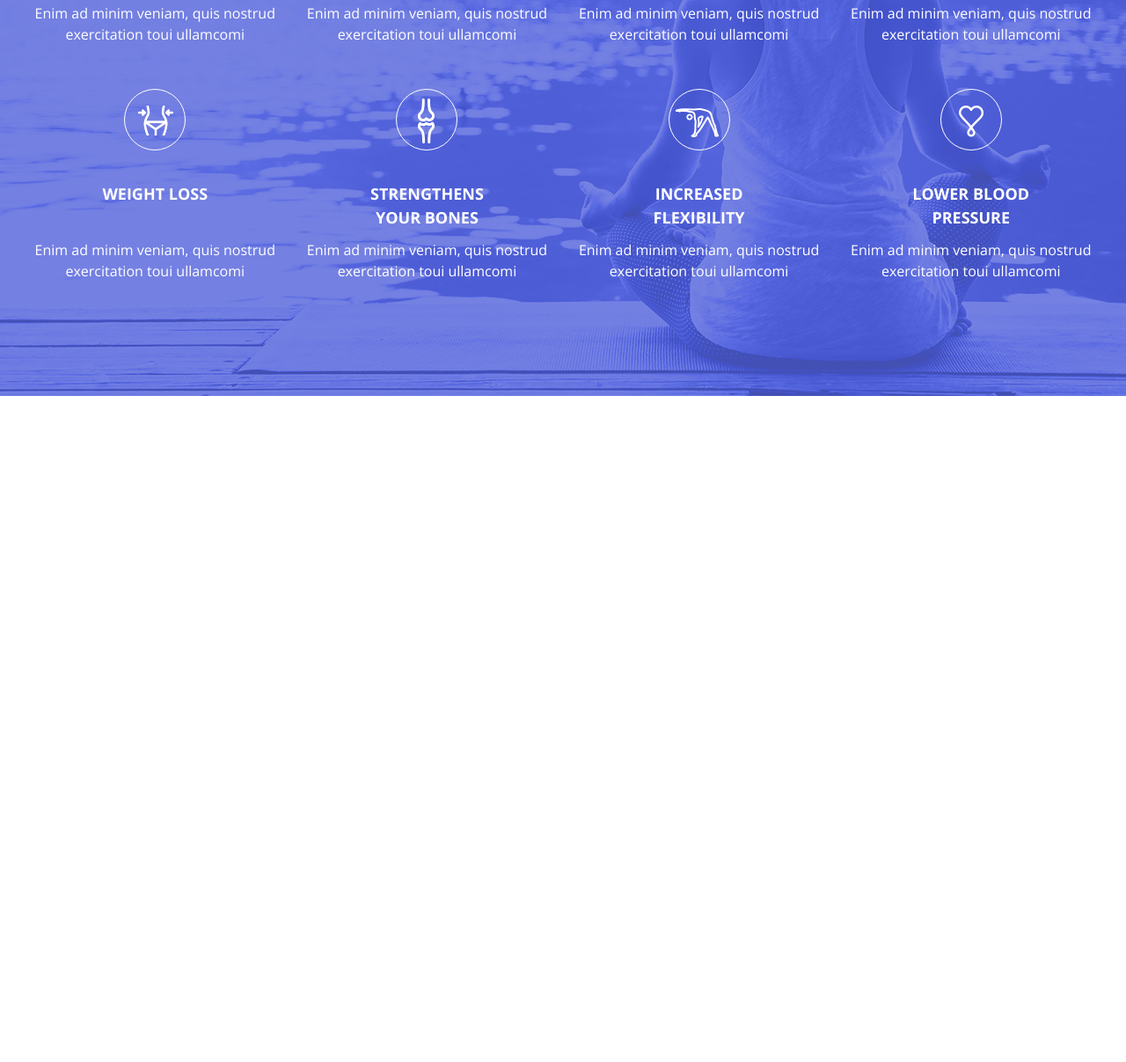
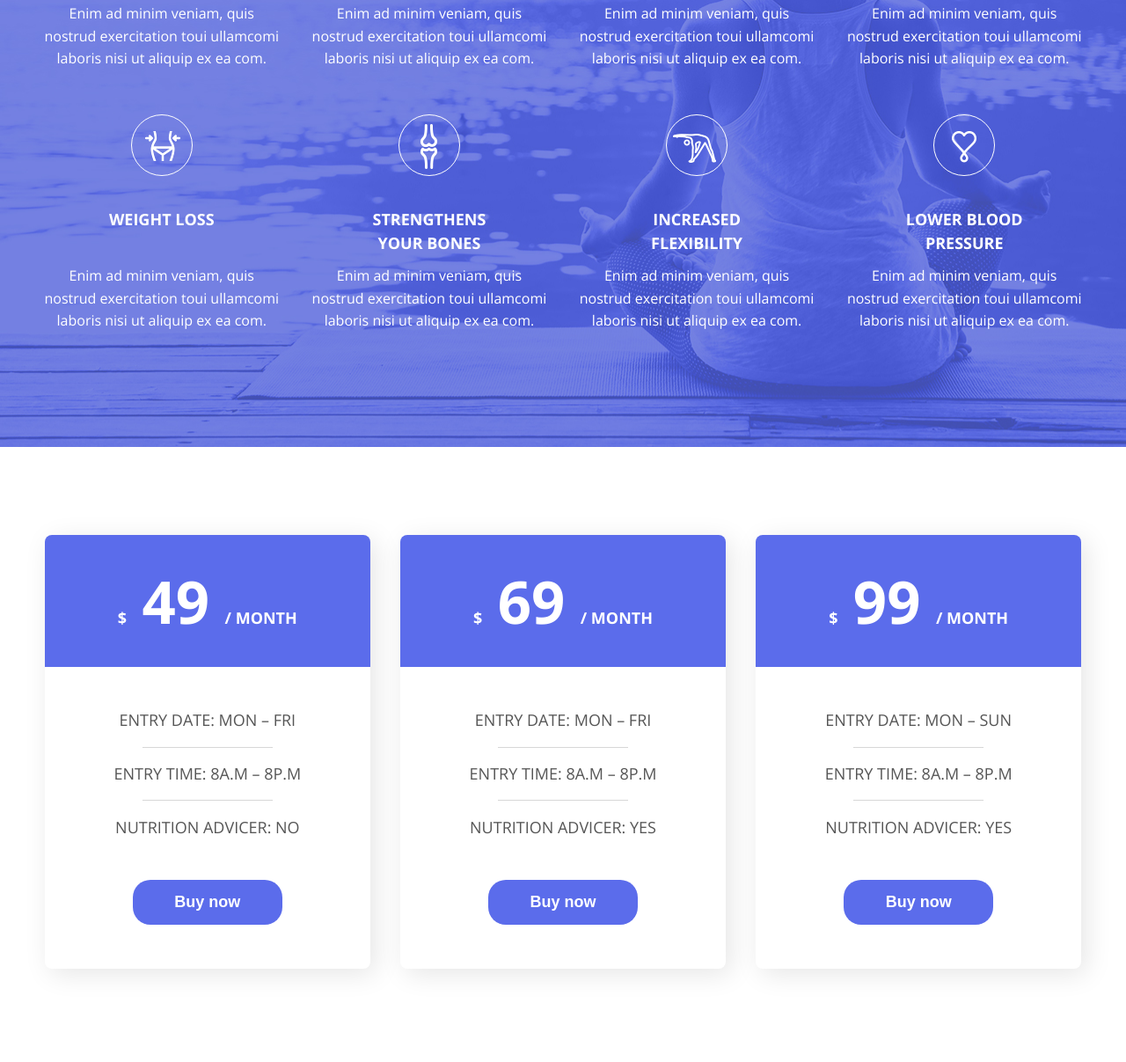
Before and after one commit to IvanKolesnykV/YOGA-test-Git, a plain HTML site: page index.html in a window 1280 px wide. Shown: the part 3990-5197 px from the top of the page at 88% size. Before the commit the page ends 4440 px from the top, so only its background shows below. Drawn offline with nearby package versions, Linux system fonts and the light colour scheme.

Commit message:
Add prices

```diff
--- a/css/styles.less
+++ b/css/styles.less
@@ -120,12 +120,6 @@ font-weight: @weight;
 }
 
 .media(@screen, @rules) {
-  & when (@screen = mobile-with) {
-    @media (min-width: 480px) {
-      @rules();
-    }
-  }
-
   & when (@screen = mobile-with) {
     @media (min-width: 480px) {
       @rules();
@@ -722,7 +716,7 @@ font-weight: @weight;
 		display: inline-block;
 		max-width: 1300px;
 		.features{
-			width: 275px;
+			width: 270px;
 			display: inline-block;
 			color: #fff;
 			margin: 0 15px 50px;
@@ -743,6 +737,7 @@ font-weight: @weight;
 			}
 			p{
 				.font-size(@px: 16px);
+				line-height: 1.6;
 			}
 		}
 		.features+.features{
@@ -782,3 +777,80 @@ font-weight: @weight;
 		}
 	}
 }
+
+//prises
+
+#wrraper{
+	#prises{
+		display: inline-block;
+		max-width: 1300px;
+		margin: 50px 0;
+		.prise{
+			margin: 50px 15px;
+			overflow: hidden;
+			color: #fff;
+			width: 290px;
+			display: inline-block;
+			position: relative;
+			-webkit-box-shadow: 6px 6px 30px 0px rgba(0, 0, 0, 0.1);
+			-moz-box-shadow:    6px 6px 30px 0px rgba(0, 0, 0, 0.1);
+			box-shadow:         6px 6px 30px 0px rgba(0, 0, 0, 0.1);
+			.border-radius();
+			.media(mobile-with {
+				width: 370px;
+			});
+			button{
+				.font-size(@px: 18px; @weight: 700);
+				background: #5b6ceb;
+				padding: 15px 45px;
+				position: absolute;
+				bottom: 50px;
+				left: 50%;
+				border: 0;
+				color: #fff;
+				width: 170px;
+				margin-left: -85px;
+				.border-radius(20px);
+				.transition(@duration: 0.5s);
+				&:hover, &:hover+h3{
+					background: #5b7aeb;
+				}
+			}
+			h3{
+				padding: 25px 0;
+				background: #5b6ceb;
+				text-transform: uppercase;
+				margin-bottom: 30px;
+				.font-size(@px: 67px; @weight: 700);
+				span{font-size: 32px;}
+				span{font-size: 18px;}
+			}
+			p{
+				.font-size(@px: 18px);
+				text-transform: uppercase;
+				padding: 17px 0;
+				color: #555;
+			}
+			.linear{
+				position: relative;
+				&:after, &:before{
+					content: '';
+					position: absolute;
+					width: 40%;
+					left: 30%;
+					height: 1px;
+					background: #d7d7d7;
+				}
+				&:after{
+					top: 0;
+				}
+				&:before{
+					bottom: 0;
+				}
+			}
+			p+p+p{
+				margin-bottom: 130px;
+			}
+		}
+	}
+}
--- a/index.html
+++ b/index.html
@@ -119,44 +119,82 @@
 			<div class="features">
 				<div class="img"></div>
 				<h6>IMPROVED OVERALL HEALTH</h6>
-				<p>Enim ad minim veniam, quis nostrud exercitation toui ullamcomi </p>
+				<p>Enim ad minim veniam, quis nostrud exercitation toui ullamcomi laboris nisi ut aliquip ex ea com.</p>
 			</div>
 			<div class="features">
 				<div class="img"></div>
 				<h6>INCREASED CONCENTRATION</h6>
-				<p>Enim ad minim veniam, quis nostrud exercitation toui ullamcomi </p>
+				<p>Enim ad minim veniam, quis nostrud exercitation toui ullamcomi laboris nisi ut aliquip ex ea com.</p>
 			</div>
 			<div class="features">
 				<div class="img"></div>
 				<h6>BLANCE YOUR MIND</h6>
-				<p>Enim ad minim veniam, quis nostrud exercitation toui ullamcomi </p>
+				<p>Enim ad minim veniam, quis nostrud exercitation toui ullamcomi laboris nisi ut aliquip ex ea com.</p>
 			</div>
 			<div class="features">
 				<div class="img"></div>
 				<h6>SLEEP BETTER</h6>
-				<p>Enim ad minim veniam, quis nostrud exercitation toui ullamcomi </p>
+				<p>Enim ad minim veniam, quis nostrud exercitation toui ullamcomi laboris nisi ut aliquip ex ea com.</p>
 			</div>
 			<div class="features">
 				<div class="img"></div>
 				<h6>WEIGHT LOSS</h6>
-				<p>Enim ad minim veniam, quis nostrud exercitation toui ullamcomi </p>
+				<p>Enim ad minim veniam, quis nostrud exercitation toui ullamcomi laboris nisi ut aliquip ex ea com. </p>
 			</div>
 			<div class="features">
 				<div class="img"></div>
 				<h6>STRENGTHENS YOUR BONES</h6>
-				<p>Enim ad minim veniam, quis nostrud exercitation toui ullamcomi </p>
+				<p>Enim ad minim veniam, quis nostrud exercitation toui ullamcomi laboris nisi ut aliquip ex ea com.</p>
 			</div>
 			<div class="features">
 				<div class="img"></div>
 				<h6>INCREASED FLEXIBILITY</h6>
-				<p>Enim ad minim veniam, quis nostrud exercitation toui ullamcomi </p>
+				<p>Enim ad minim veniam, quis nostrud exercitation toui ullamcomi laboris nisi ut aliquip ex ea com.</p>
 			</div>
 			<div class="features">
 				<div class="img"></div>
 				<h6>LOWER BLOOD PRESSURE</h6>
-				<p>Enim ad minim veniam, quis nostrud exercitation toui ullamcomi </p>
+				<p>Enim ad minim veniam, quis nostrud exercitation toui ullamcomi laboris nisi ut aliquip ex ea com.</p>
 			</div>
 		</div>
+	</div>
+	<div id="wrraper">
+		<div id="prises">
+			<div class="prise">
+				<button>Buy now</button>
+				<h3>
+					<span>$</span>
+					49
+					<span>/ month</span>
+				</h3>
+				<p>ENTRY DATE: MON – FRI</p>
+				<p class="linear">ENTRY TIME: 8A.M – 8P.M</p>
+				<p>NUTRITION ADVICER: NO</p>
+			</div>
+			<div class="prise">
+				<button>Buy now</button>
+				<h3>
+					<span>$</span>
+					69
+					<span>/ month</span>
+				</h3>
+				<p>ENTRY DATE: MON – FRI</p>
+				<p class="linear">ENTRY TIME: 8A.M – 8P.M</p>
+				<p>NUTRITION ADVICER: YES</p>
+			</div>
+			<div class="prise">
+				<button>Buy now</button>
+				<h3>
+					<span>$</span>
+					99
+					<span>/ month</span>
+				</h3>
+				<p>ENTRY DATE: MON – SUN</p>
+				<p class="linear">ENTRY TIME: 8A.M – 8P.M</p>
+				<p>NUTRITION ADVICER: YES</p>
+			</div>
+		</div>
+		<div id="bloquites"></div>
 	</div>
 
 
```
Also changed, not shown: css/styles.css.
